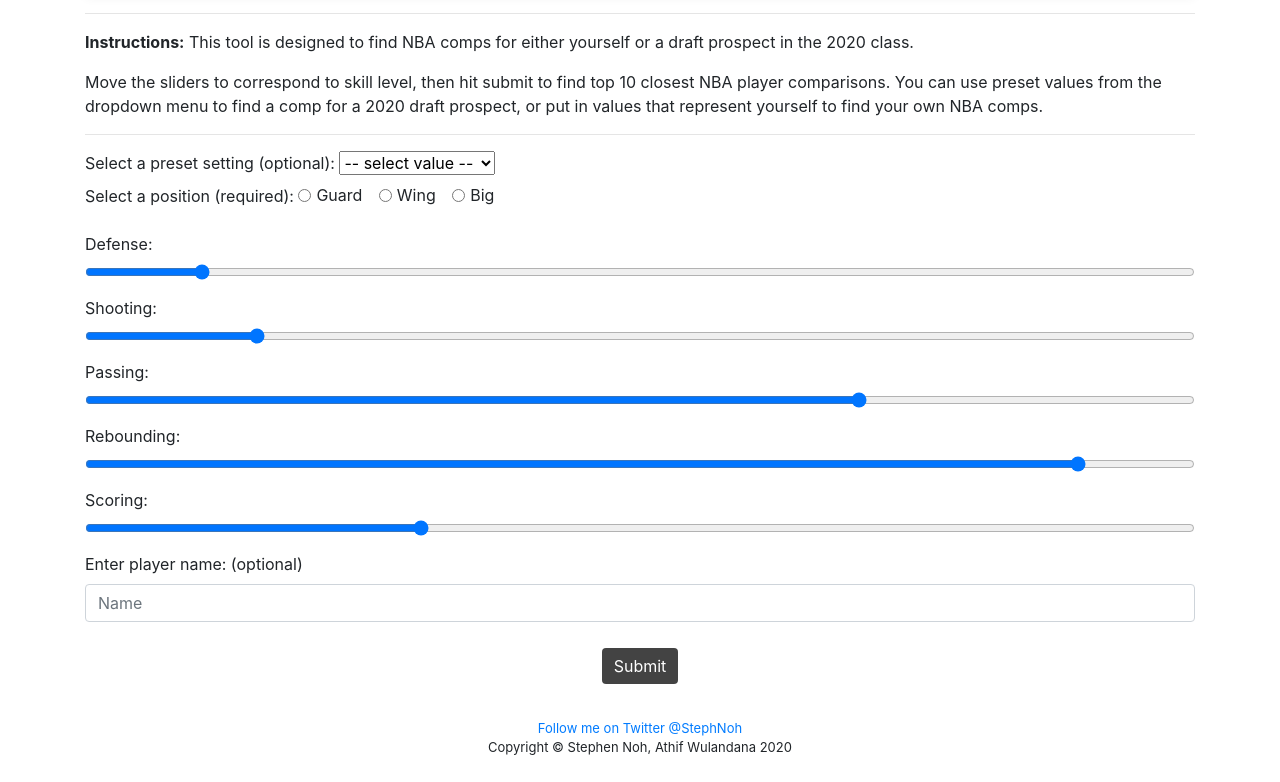
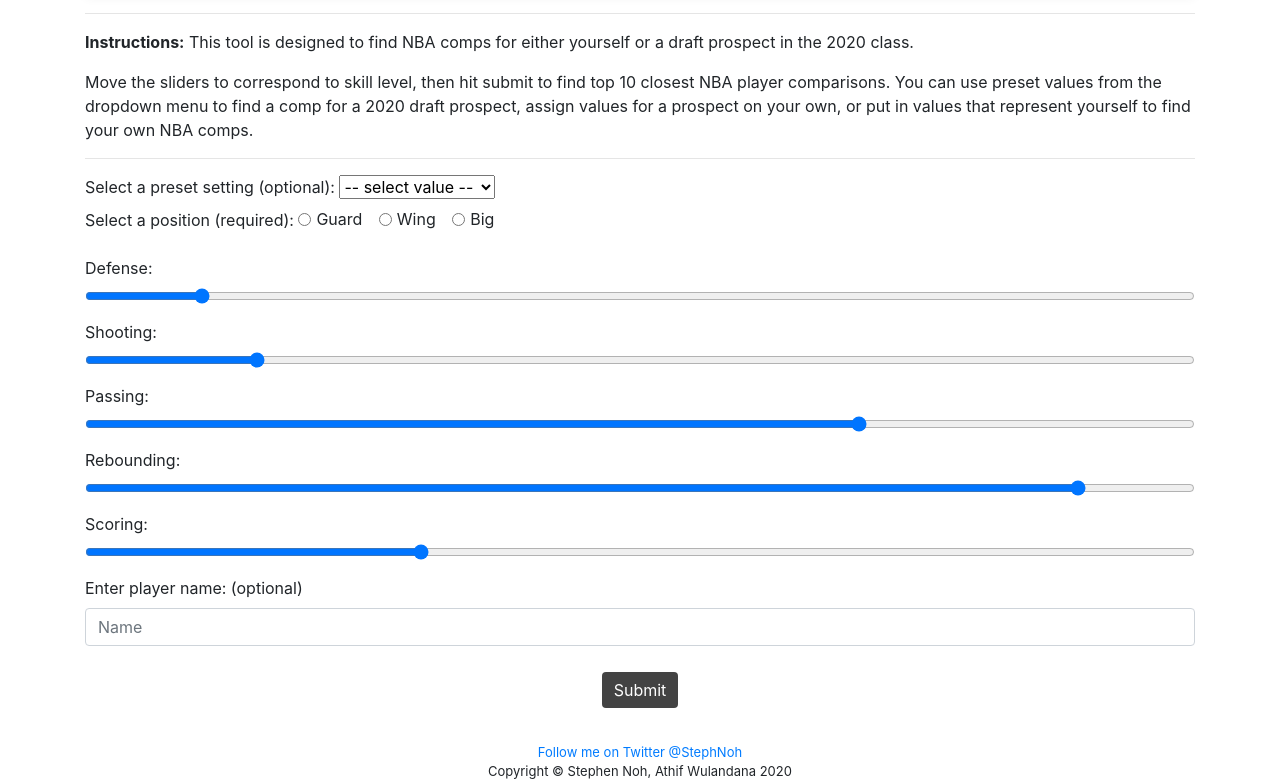
Before and after one commit to StephenNoh/lazydraftprofile, a plain HTML site: page index.html in a window 1280 px wide. Shown: the part 81-863 px from the top of the page. Before the commit the page ends 839 px from the top, so only its background shows below. Drawn offline with nearby package versions, Linux system fonts and the light colour scheme.

```diff
--- a/index.html
+++ b/index.html
@@ -17,7 +17,7 @@
             <hr>
             <div id="description">
                 <p><strong>Instructions:</strong> This tool is designed to find NBA comps for either yourself or a draft prospect in the 2020 class. </p>
-                <p>Move the sliders to correspond to skill level, then hit submit to find top 10 closest NBA player comparisons. You can use preset values from the dropdown menu to find a comp for a 2020 draft prospect, or put in values that represent yourself to find your own NBA comps.</p>
+                <p>Move the sliders to correspond to skill level, then hit submit to find top 10 closest NBA player comparisons. You can use preset values from the dropdown menu to find a comp for a 2020 draft prospect, assign values for a prospect on your own, or put in values that represent yourself to find your own NBA comps.</p>
             </div>
             <hr>
 
```
